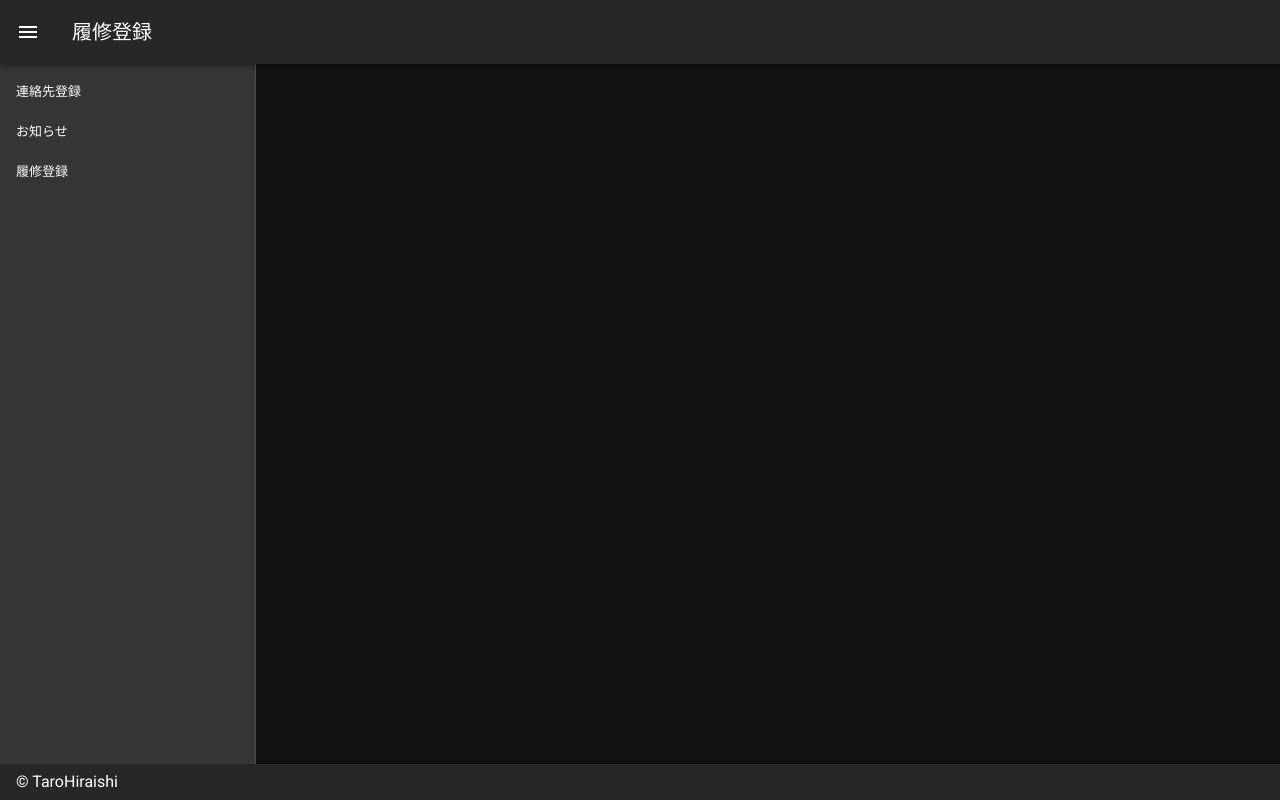
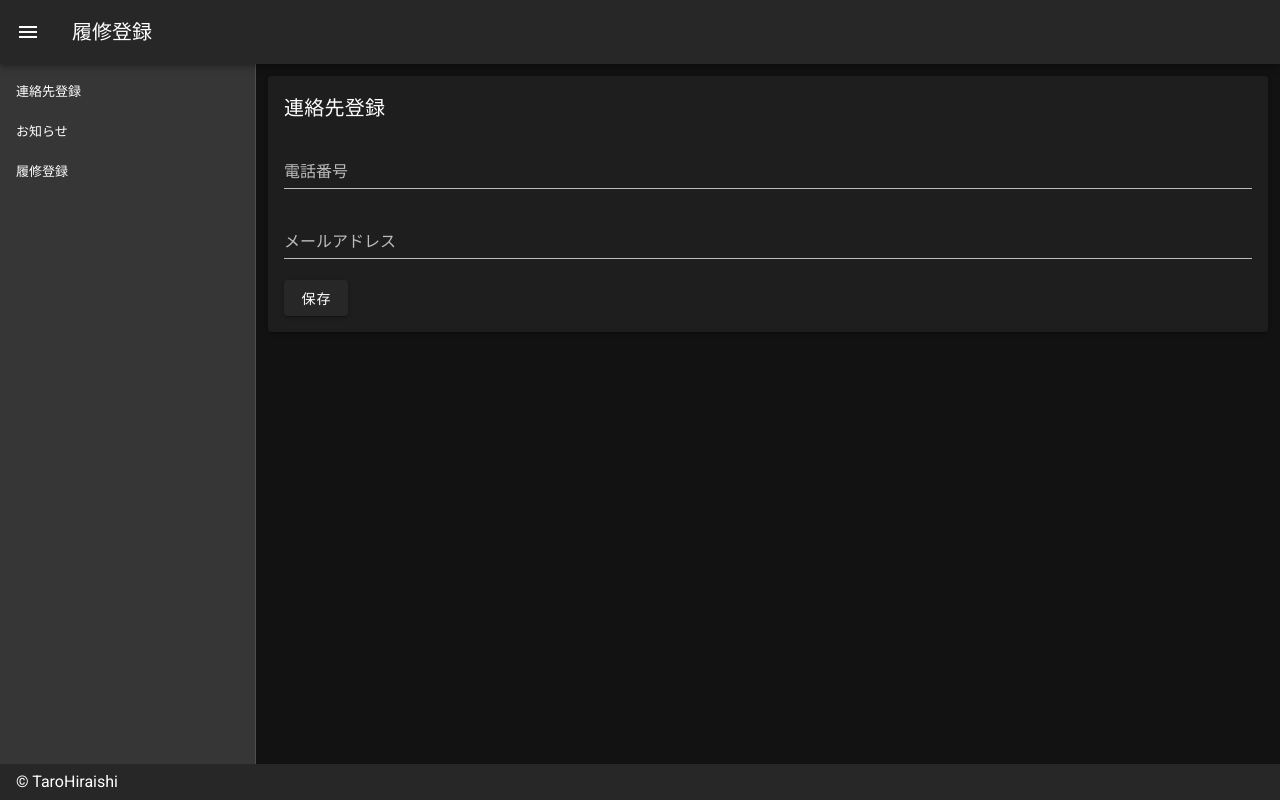
Before and after one commit to Ryoto-kubo/practice-atomic-design, a Vue app: page / in a window 1280 px wide. Built offline with nearby package versions, Linux system fonts and the light colour scheme.

Commit message:
views/RegisterAddress.vueでoraganisms/RegisterAddressForm.vueを呼ぶ

```diff
--- a/src/components/atoms/MyButton.vue
+++ b/src/components/atoms/MyButton.vue
@@ -9,7 +9,8 @@ export default {
             type: String
         },
         btnClickMethod: {
-            type: Function
+            type: Function,
+            default: () => {}
         }
     }
 }
--- /dev/null
+++ b/src/components/organisms/RegisterAddressForm.vue
@@ -0,0 +1,22 @@
+<template>
+    <v-card>
+        <v-card-title>連絡先登録</v-card-title>
+        <v-card-text>
+            <TextField textFieldLabel="電話番号" />
+            <TextField textFieldLabel="メールアドレス" />
+            <MyButton btnTitle="保存" />
+        </v-card-text>
+    </v-card>
+</template>
+
+<script>
+import MyButton from '../atoms/MyButton.vue'
+import TextField from '../atoms/TextField.vue'
+
+export default {
+    components: {
+        MyButton,
+        TextField
+    }
+}
+</script>
--- a/src/views/RegisterAddress.vue
+++ b/src/views/RegisterAddress.vue
@@ -1,9 +1,13 @@
 <template>
+    <RegisterAddressForm />
 </template>
 
 <script>
-import MyButton from '../components/atoms/MyButton.vue'
+import RegisterAddressForm from '../components/organisms/RegisterAddressForm.vue'
 
 export default {
+    components: {
+        RegisterAddressForm
+    }
 }
 </script>
```
